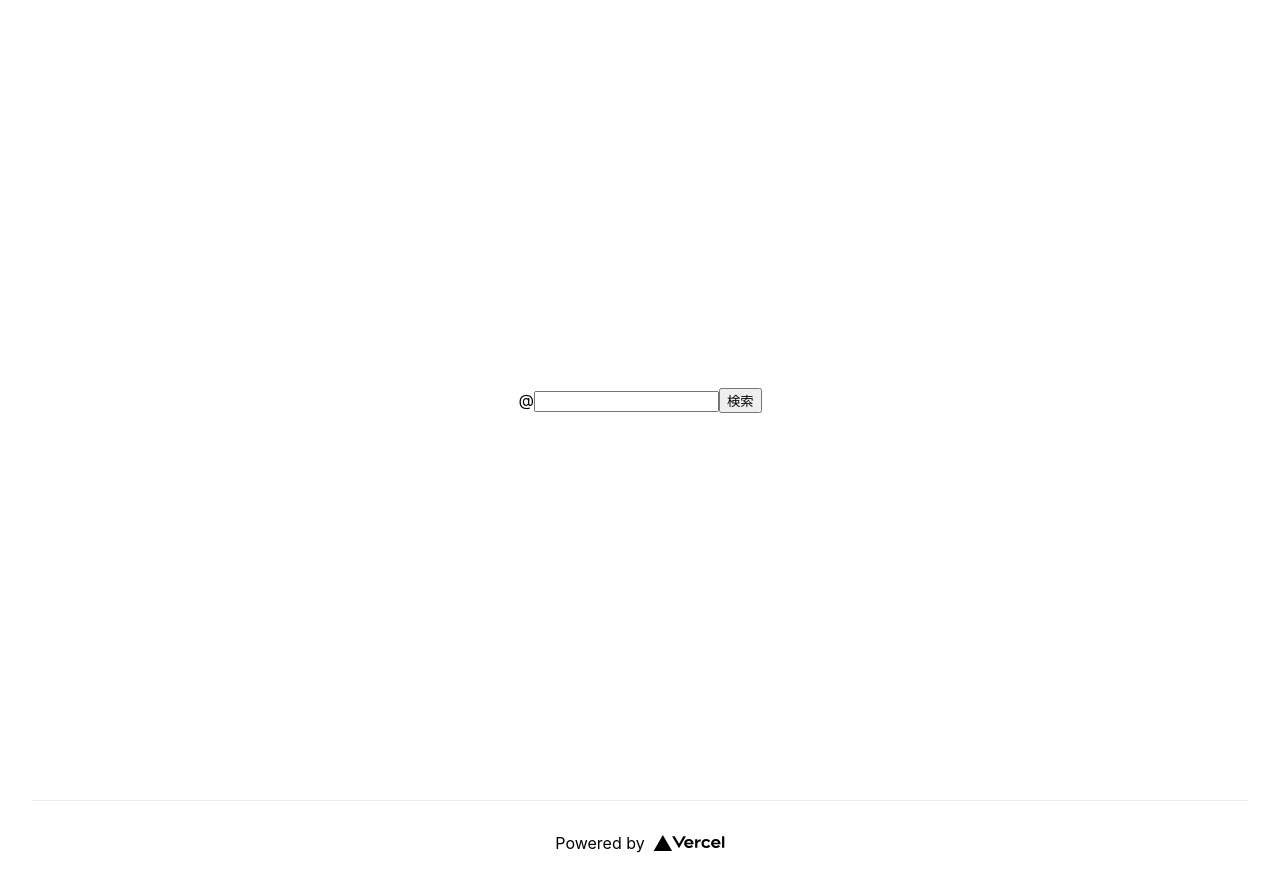
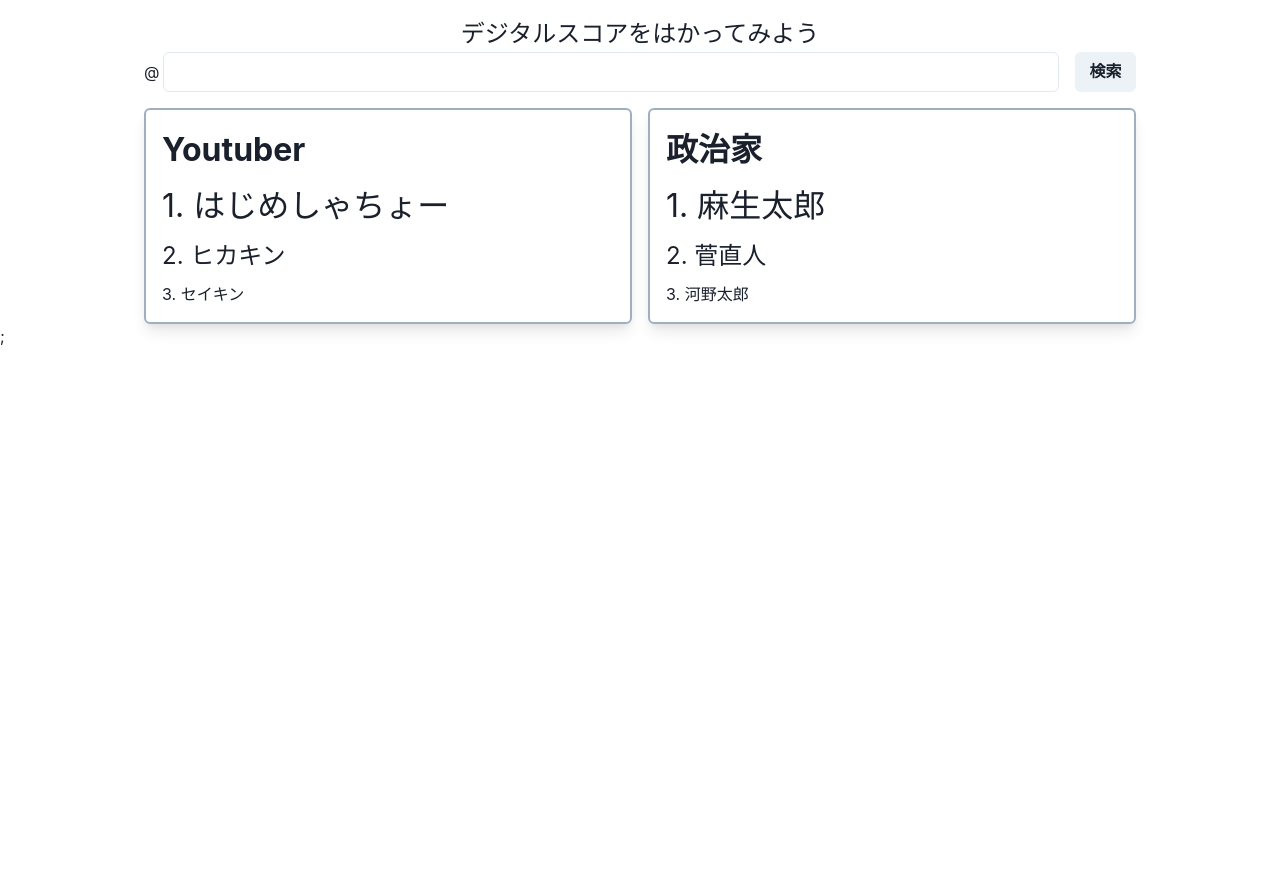
Before and after one commit to yanagi8791/twitter_influ_score, a Next.js app: page / in a window 1280 px wide. After the commit the page ends 800 px from the top, so only its background shows below. Built offline with nearby package versions, Linux system fonts and the light colour scheme.

Commit message:
feat: top page (#1)

```diff
--- /dev/null
+++ b/components/RankingCard.tsx
@@ -0,0 +1,20 @@
+import { Stack, Text } from "@chakra-ui/react";
+
+type Props = {
+  title: string;
+  items: string[];
+};
+
+export const RankingCard = ({ title, items }: Props) => (
+  <Stack border="2px" borderColor="gray.400" shadow="lg" p="4" rounded="md">
+    <Text fontSize="32" fontWeight="bold">
+      {title}
+    </Text>
+    {items.map((item, i) => (
+      // ランキング上位ほどフォントサイズが大きくなるようにする
+      <Text fontSize={8 * (4 - i)} key={i}>
+        {i + 1}. {item}
+      </Text>
+    ))}
+  </Stack>
+);
--- a/package.json
+++ b/package.json
@@ -8,6 +8,10 @@
     "lint": "next lint"
   },
   "dependencies": {
+    "@chakra-ui/react": "^1.7.4",
+    "@emotion/react": "^11.7.1",
+    "@emotion/styled": "^11.6.0",
+    "framer-motion": "^5.6.0",
     "next": "12.0.7",
     "react": "17.0.2",
     "react-dom": "17.0.2"
--- a/pages/_app.tsx
+++ b/pages/_app.tsx
@@ -1,8 +1,12 @@
-import '../styles/globals.css'
-import type { AppProps } from 'next/app'
+import { ChakraProvider } from "@chakra-ui/react";
+import type { AppProps } from "next/app";
 
 function MyApp({ Component, pageProps }: AppProps) {
-  return <Component {...pageProps} />
+  return (
+    <ChakraProvider>
+      <Component {...pageProps} />;
+    </ChakraProvider>
+  );
 }
 
-export default MyApp
+export default MyApp;
--- a/pages/index.tsx
+++ b/pages/index.tsx
@@ -1,51 +1,46 @@
-import type { NextPage } from "next"
-import Head from "next/head"
-import Image from "next/image"
-import { useRouter } from "next/router"
-import { FormEventHandler, useState } from "react"
-import styles from "../styles/Home.module.css"
+import { Button, Center, Container, Flex, Input, SimpleGrid, Text } from "@chakra-ui/react";
+import type { NextPage } from "next";
+import Head from "next/head";
+import { useRouter } from "next/router";
+import { FormEventHandler, useState } from "react";
+import { RankingCard } from "../components/RankingCard";
 
 const Home: NextPage = () => {
-  const router = useRouter()
-  const [slug, setSlug] = useState("")
+  const router = useRouter();
+  const [slug, setSlug] = useState("");
   const onSubmit: FormEventHandler<HTMLFormElement> = (e) => {
-    e.preventDefault()
-    console.log(slug)
-    router.push(`/${slug}`)
-  }
+    e.preventDefault();
+    console.log(slug);
+    router.push(`/${slug}`);
+  };
 
   return (
-    <div className={styles.container}>
+    <div>
       <Head>
         <title>Create Next App</title>
         <meta name="description" content="Generated by create next app" />
         <link rel="icon" href="/favicon.ico" />
       </Head>
 
-      <main className={styles.main}>
+      <Container as="main" pt="4" maxW="container.lg">
+        <Center>
+          <Text fontSize="24">デジタルスコアをはかってみよう</Text>
+        </Center>
         <form onSubmit={onSubmit}>
-          <label>
-            <span>@</span>
-            <input onChange={(e) => setSlug(e.target.value)} />
-            <button>検索</button>
-          </label>
+          <Flex justifyItems="center">
+            <Center pr="1">@</Center>
+            <Input onChange={(e) => setSlug(e.target.value)} display="inline-block" />
+            <Button ml="4">検索</Button>
+          </Flex>
         </form>
-      </main>
 
-      <footer className={styles.footer}>
-        <a
-          href="https://vercel.com?utm_source=create-next-app&utm_medium=default-template&utm_campaign=create-next-app"
-          target="_blank"
-          rel="noopener noreferrer"
-        >
-          Powered by{" "}
-          <span className={styles.logo}>
-            <Image src="/vercel.svg" alt="Vercel Logo" width={72} height={16} />
-          </span>
-        </a>
-      </footer>
+        <SimpleGrid minChildWidth="320px" gap="4" mt="4">
+          <RankingCard title="Youtuber" items={["はじめしゃちょー", "ヒカキン", "セイキン"]} />
+          <RankingCard title="政治家" items={["麻生太郎", "菅直人", "河野太郎"]} />
+        </SimpleGrid>
+      </Container>
     </div>
-  )
-}
+  );
+};
 
-export default Home
+export default Home;
--- a/styles/Home.module.css
+++ /dev/null
@@ -1,116 +0,0 @@
-.container {
-  padding: 0 2rem;
-}
-
-.main {
-  min-height: 100vh;
-  padding: 4rem 0;
-  flex: 1;
-  display: flex;
-  flex-direction: column;
-  justify-content: center;
-  align-items: center;
-}
-
-.footer {
-  display: flex;
-  flex: 1;
-  padding: 2rem 0;
-  border-top: 1px solid #eaeaea;
-  justify-content: center;
-  align-items: center;
-}
-
-.footer a {
-  display: flex;
-  justify-content: center;
-  align-items: center;
-  flex-grow: 1;
-}
-
-.title a {
-  color: #0070f3;
-  text-decoration: none;
-}
-
-.title a:hover,
-.title a:focus,
-.title a:active {
-  text-decoration: underline;
-}
-
-.title {
-  margin: 0;
-  line-height: 1.15;
-  font-size: 4rem;
-}
-
-.title,
-.description {
-  text-align: center;
-}
-
-.description {
-  margin: 4rem 0;
-  line-height: 1.5;
-  font-size: 1.5rem;
-}
-
-.code {
-  background: #fafafa;
-  border-radius: 5px;
-  padding: 0.75rem;
-  font-size: 1.1rem;
-  font-family: Menlo, Monaco, Lucida Console, Liberation Mono, DejaVu Sans Mono,
-    Bitstream Vera Sans Mono, Courier New, monospace;
-}
-
-.grid {
-  display: flex;
-  align-items: center;
-  justify-content: center;
-  flex-wrap: wrap;
-  max-width: 800px;
-}
-
-.card {
-  margin: 1rem;
-  padding: 1.5rem;
-  text-align: left;
-  color: inherit;
-  text-decoration: none;
-  border: 1px solid #eaeaea;
-  border-radius: 10px;
-  transition: color 0.15s ease, border-color 0.15s ease;
-  max-width: 300px;
-}
-
-.card:hover,
-.card:focus,
-.card:active {
-  color: #0070f3;
-  border-color: #0070f3;
-}
-
-.card h2 {
-  margin: 0 0 1rem 0;
-  font-size: 1.5rem;
-}
-
-.card p {
-  margin: 0;
-  font-size: 1.25rem;
-  line-height: 1.5;
-}
-
-.logo {
-  height: 1em;
-  margin-left: 0.5rem;
-}
-
-@media (max-width: 600px) {
-  .grid {
-    width: 100%;
-    flex-direction: column;
-  }
-}
--- a/styles/globals.css
+++ /dev/null
@@ -1,16 +0,0 @@
-html,
-body {
-  padding: 0;
-  margin: 0;
-  font-family: -apple-system, BlinkMacSystemFont, Segoe UI, Roboto, Oxygen,
-    Ubuntu, Cantarell, Fira Sans, Droid Sans, Helvetica Neue, sans-serif;
-}
-
-a {
-  color: inherit;
-  text-decoration: none;
-}
-
-* {
-  box-sizing: border-box;
-}
```
Also changed, not shown: 1 other file (tests, documents, lock files or other folders).
